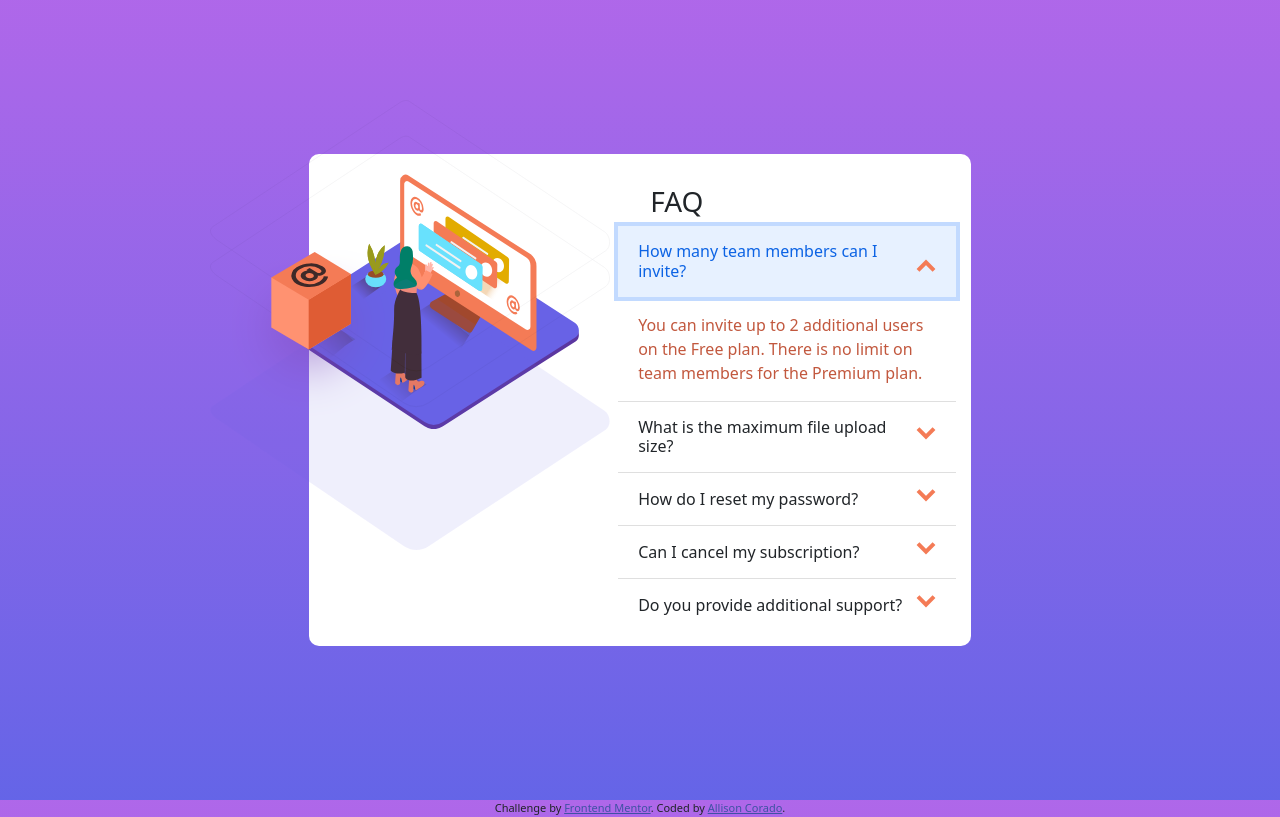
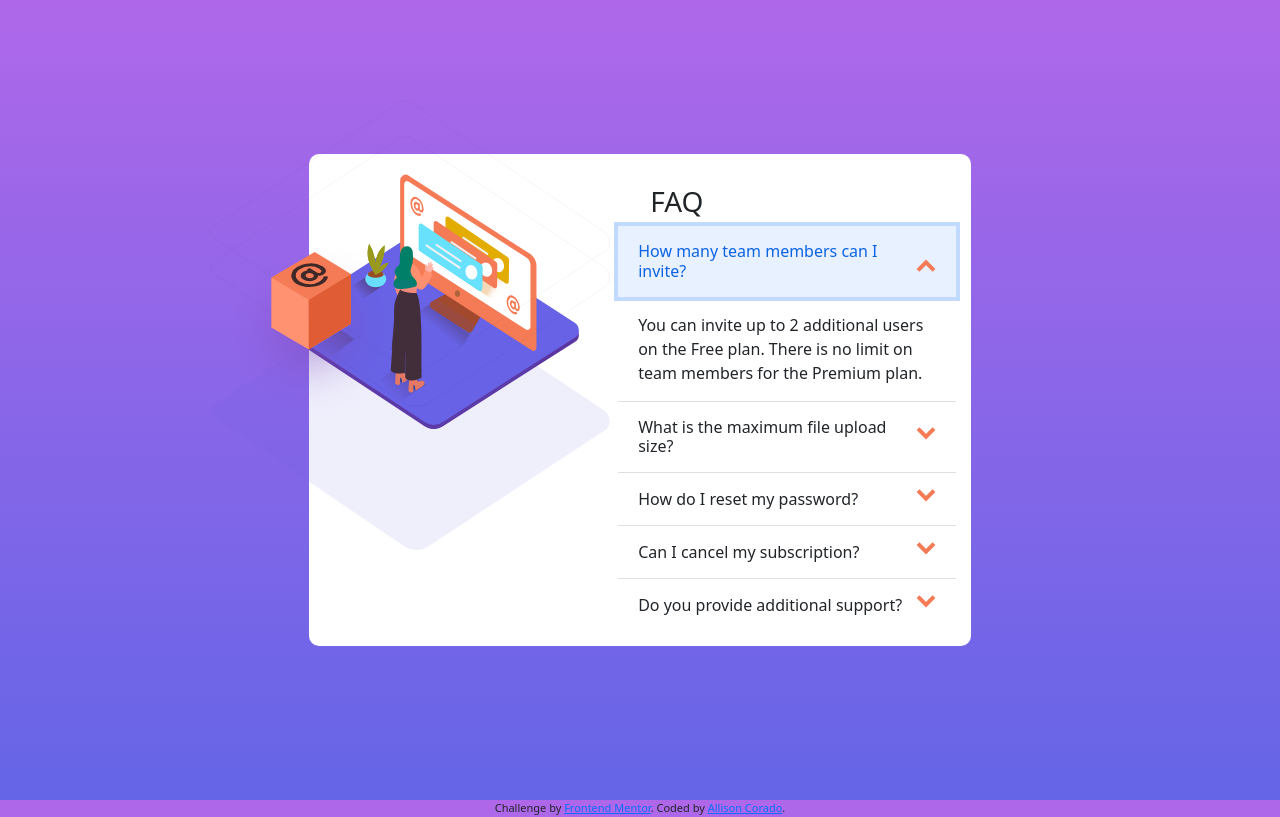
Before and after one commit to allico2311/tarjeta-preguntas, a plain HTML site: page index.html in a window 1280 px wide. Both pictures are taken after a click on the button "How many team members can I invite?". Drawn offline with nearby package versions, Linux system fonts and the light colour scheme; a web font is replaced by a local one.

Commit message:
Proyecto terminado

```diff
--- a/index.html
+++ b/index.html
@@ -42,7 +42,7 @@
                   </button>
                 </h2>
                 <div id="flush-collapseOne" class="accordion-collapse collapse" aria-labelledby="flush-headingOne" data-bs-parent="#accordionFlushExample">
-                  <div class="accordion-body texto-naranja">
+                  <div class="accordion-body">
                     You can invite up to 2 additional users on the Free plan. There is no limit on team members for the Premium plan.</div>
                 </div>
               </div>
--- a/style.css
+++ b/style.css
@@ -10,16 +10,11 @@ body {
     background-image: linear-gradient(180deg, hsl(273, 75%, 66%), hsl(240, 73%, 65%));
     height: 100%;
 }
-.texto-naranja {
-    color:rgb(194, 88, 62)
-}
 
 .attribution {
     font-size: 11px; text-align: center;
 }
-.attribution a {
-     color: hsl(228, 45%, 44%);
-}
+
 .imagen {
     display:inline-block;
     background-color: white;
```
